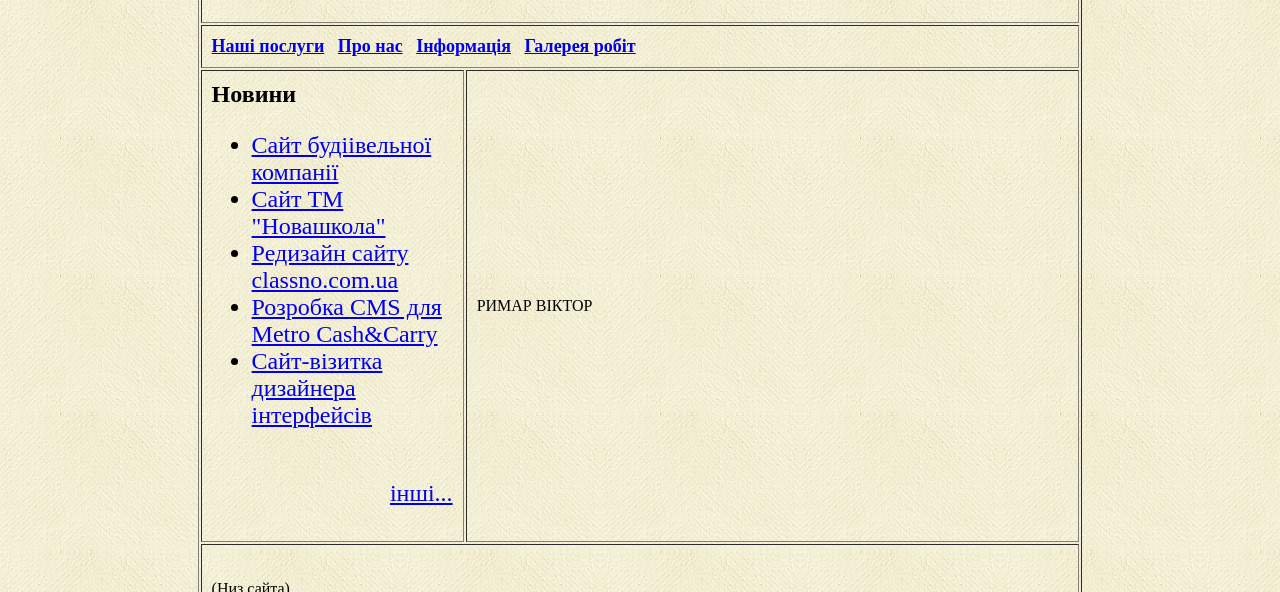
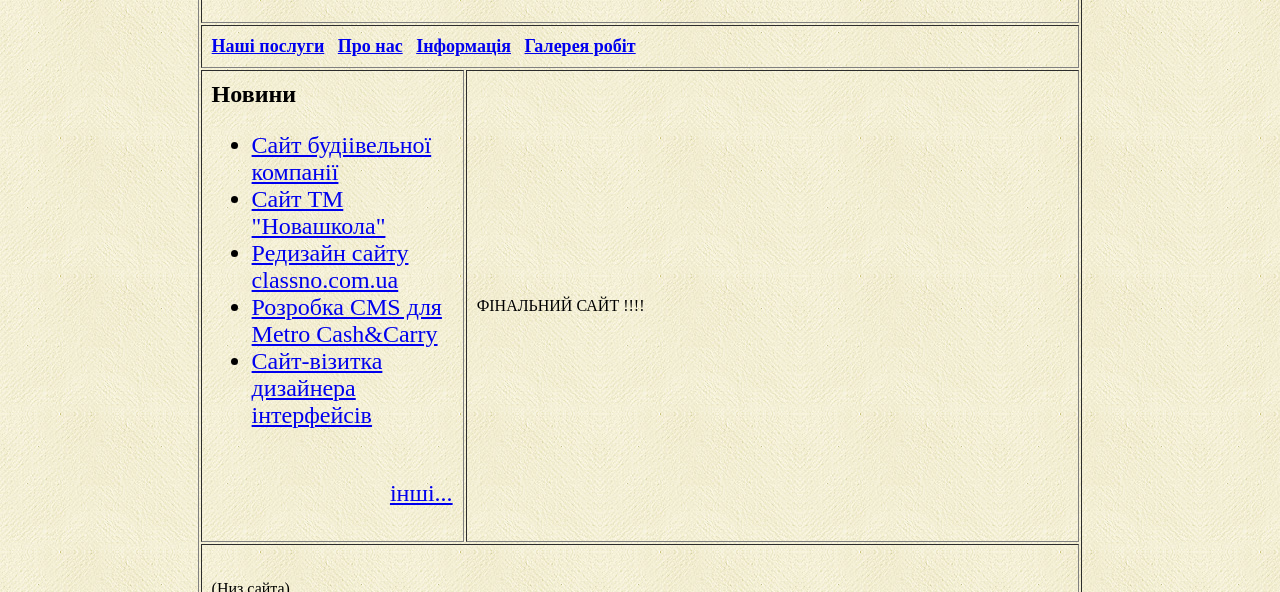
Before and after one commit to rymar24/html4, a plain HTML site: page index.html in a window 1280 px wide. Shown: the part 138-730 px from the top of the page. Drawn offline with Linux system fonts and the light colour scheme.

Commit message:
Фінальний АКОРДgit add .!

```diff
--- a/index.html
+++ b/index.html
@@ -25,7 +25,7 @@
 				<p align="right"><a href="#">інші...</a></p>
 			</ul>
 			</font></td></td>
-			<td width="70%">РИМАР ВІКТОР</td>
+			<td width="70%">ФІНАЛЬНИЙ САЙТ !!!!</td>
 		</tr>
 		<tr>
 			<td colspan="2" valign="middle" height="90">(Низ сайта)</td>
```
Also changed, not shown: 1 other file.
